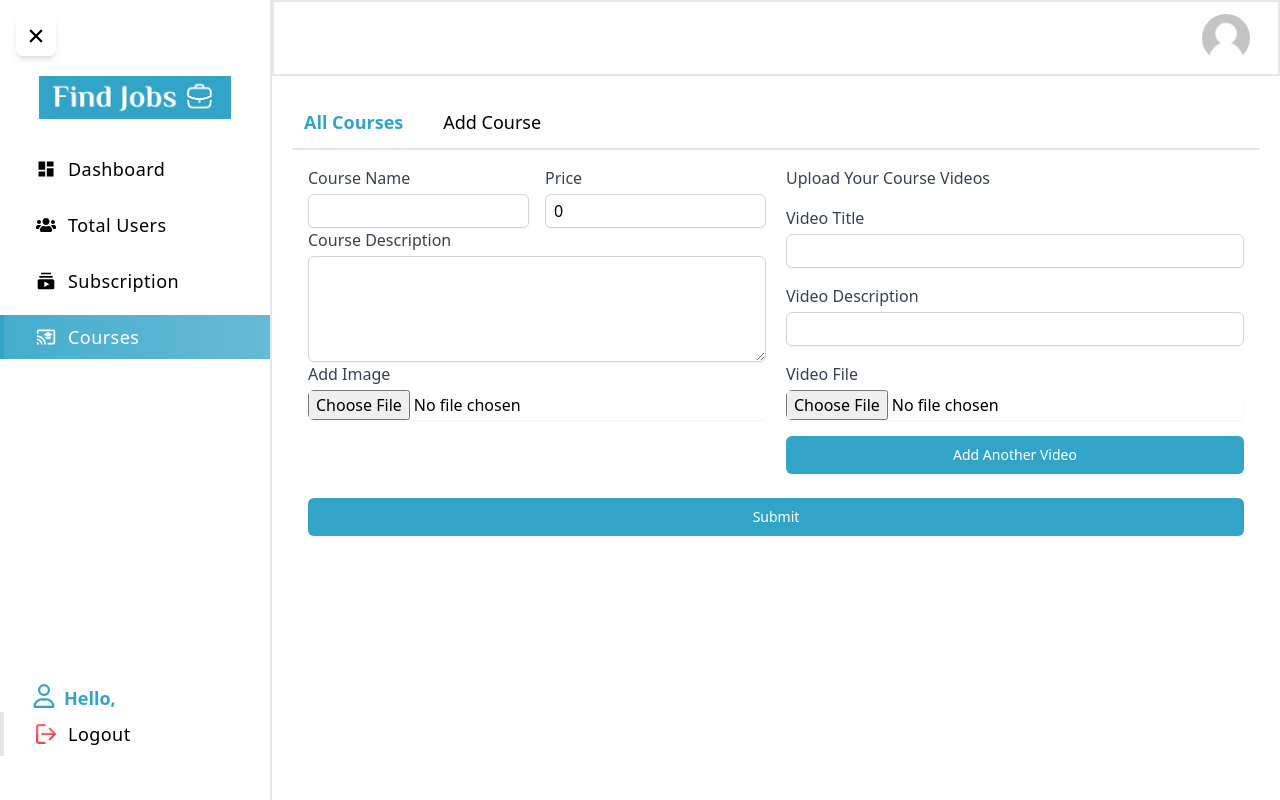
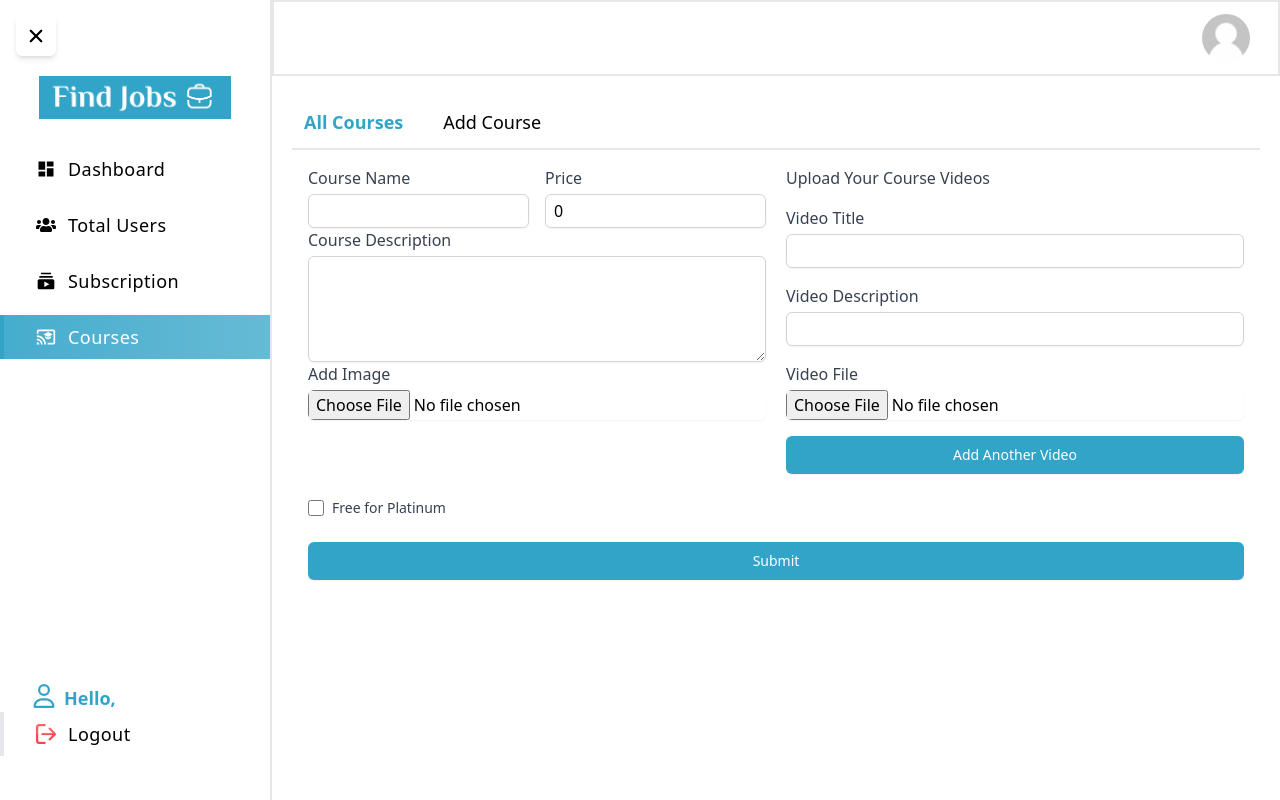
Before and after one commit to mahmudhasan07/rkasim-dashboard, a Next.js app: page /courses in a window 1280 px wide. Built offline with nearby package versions, Linux system fonts and the light colour scheme.

Commit message:
working on payment model

```diff
--- /dev/null
+++ b/src/Redux/Api/courseApi.ts
@@ -0,0 +1,21 @@
+import baseApi from "./baseApi";
+
+const courseApi = baseApi.injectEndpoints({
+  endpoints: (build) => ({
+    getAllCourses: build.query({
+      query: ({ page, limit }) => ({
+        url: `/admin/courses`,
+        method: "GET",
+      }),
+    }),
+    addCourse: build.mutation({
+      query: (data) => ({
+        url: `/admin/courses`,
+        method: "POST",
+        body: data,
+      }),
+    }),
+  }),
+});
+
+export const { useGetAllCoursesQuery, useAddCourseMutation } = courseApi;
--- a/src/app/(withDashboardLayout)/courses/AddCourse.tsx
+++ b/src/app/(withDashboardLayout)/courses/AddCourse.tsx
@@ -12,6 +12,7 @@ interface CourseFormData {
   description: string;
   thumbnailImage: File | null;
   videos: Video[];
+  freeForPlatinum: boolean; // New state for freeForPlatinum
 }
 
 export default function AddCourseForm() {
@@ -22,6 +23,7 @@ export default function AddCourseForm() {
     description: "",
     thumbnailImage: null,
     videos: [{ title: "", description: "", file: null }],
+    freeForPlatinum: false, // Default value set to false
   });
 
   const handleChange = (
@@ -53,6 +55,12 @@ export default function AddCourseForm() {
       };
       setFormData({ ...formData, videos: updatedVideos });
     }
+  };
+
+  const handleCheckboxChange = (
+    e: React.ChangeEvent<HTMLInputElement>
+  ) => {
+    setFormData({ ...formData, freeForPlatinum: e.target.checked });
   };
 
   const addVideo = () => {
@@ -94,6 +102,9 @@ export default function AddCourseForm() {
       formDataToSend.append(`videos[${index}][description]`, video.description);
       formDataToSend.append(`videos[${index}][file]`, video.file!); // assuming file is never null after validation
     });
+
+    // Add freeForPlatinum value to form data
+    formDataToSend.append("freeForPlatinum", formData.freeForPlatinum.toString());
 
     // Make an API call to submit the data (e.g., using fetch)
     console.log("Form Data Submitted", formDataToSend);
@@ -246,10 +257,24 @@ export default function AddCourseForm() {
           </div>
         </div>
 
+        {/* Free for Platinum Checkbox */}
+        <div className="flex items-center space-x-2">
+          <input
+            type="checkbox"
+            name="freeForPlatinum"
+            checked={formData.freeForPlatinum}
+            onChange={handleCheckboxChange}
+            className="h-4 w-4 rounded border-gray-300 text-blue-500 focus:ring-blue-500"
+          />
+          <label htmlFor="freeForPlatinum" className="text-sm text-gray-700">
+            Free for Platinum
+          </label>
+        </div>
+
         <div className="flex justify-center">
           <button
             type="submit"
-            disabled={submit == "loading" ? true : false}
+            disabled={submit === "loading"}
             className="py-2 px-4 w-full border border-transparent rounded-md shadow-sm text-sm font-medium text-white bg-primary hover:bg-primary/70 focus:outline-none focus:ring-2 focus:ring-offset-2 focus:ring-green-500"
           >
             {submit}
--- /dev/null
+++ b/src/app/(withDashboardLayout)/courses/AllCourse.tsx
@@ -0,0 +1,18 @@
+import { useGetAllCoursesQuery } from "@/Redux/Api/courseApi";
+import React from "react";
+
+const AllCourse = () => {
+  const { result, loading } = useGetAllCoursesQuery("", {
+    selectFromResult: ({ data, isLoading }) => ({
+      result: data?.data,
+      loading: isLoading,
+    }),
+  });
+
+  console.log(result);
+
+
+  return <div></div>;
+};
+
+export default AllCourse;
```
